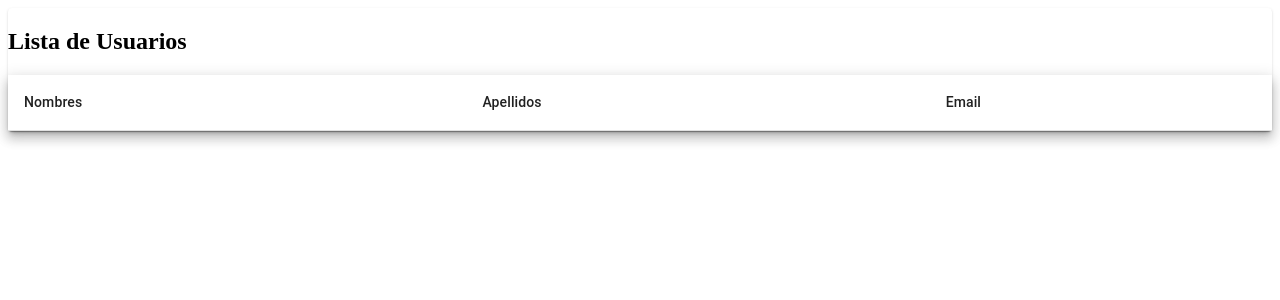
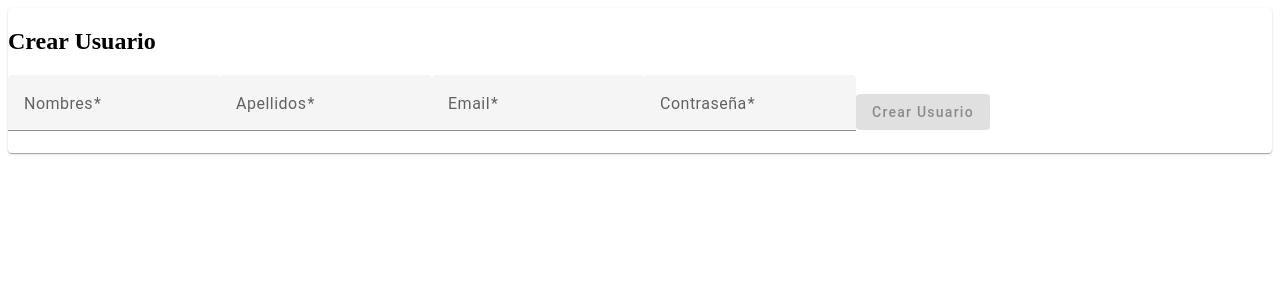
Before and after one commit to aenocmartinez/gestor-usuarios-planus, an Angular app: page /users/create in a window 1280 px wide. Before the commit this address led to /users. Shown: the top 300 px of the page. Built offline with nearby package versions, Linux system fonts and the light colour scheme; no server answers.

Commit message:
:sparkles: Servicio crear usuario

```diff
--- a/src/app/app.routes.ts
+++ b/src/app/app.routes.ts
@@ -1,8 +1,10 @@
 import { Routes } from '@angular/router';
 import { UserListComponent } from './users/user-list/user-list.component';
+import { UserCreateComponent } from './users/user-create/user-create.component';
 
 export const routes: Routes = [
   { path: 'users', component: UserListComponent },
+  { path: 'users/create', component: UserCreateComponent },
   { path: '', redirectTo: '/users', pathMatch: 'full' },
   { path: '**', redirectTo: '/users' },
 ];
--- a/src/app/users/user-create/user-create.component.html
+++ b/src/app/users/user-create/user-create.component.html
@@ -1 +1,48 @@
-<p>user-create works!</p>
+<div fxLayout="column" fxLayoutAlign="center stretch">
+    <mat-card>
+      <h2>Crear Usuario</h2>
+      <form [formGroup]="userForm" (ngSubmit)="onSubmit()">
+        <mat-form-field appearance="fill">
+          <mat-label>Nombres</mat-label>
+          <input matInput formControlName="nombres" required />
+          <mat-error *ngIf="userForm.get('nombres')?.hasError('required')">
+            Este campo es obligatorio.
+          </mat-error>
+        </mat-form-field>
+
+        <mat-form-field appearance="fill">
+          <mat-label>Apellidos</mat-label>
+          <input matInput formControlName="apellidos" required />
+          <mat-error *ngIf="userForm.get('apellidos')?.hasError('required')">
+            Este campo es obligatorio.
+          </mat-error>
+        </mat-form-field>
+
+        <mat-form-field appearance="fill">
+          <mat-label>Email</mat-label>
+          <input matInput type="email" formControlName="email" required />
+          <mat-error *ngIf="userForm.get('email')?.hasError('required')">
+            Este campo es obligatorio.
+          </mat-error>
+          <mat-error *ngIf="userForm.get('email')?.hasError('email')">
+            Ingrese un email válido.
+          </mat-error>
+        </mat-form-field>
+
+        <mat-form-field appearance="fill">
+          <mat-label>Contraseña</mat-label>
+          <input matInput type="password" formControlName="password" required />
+          <mat-error *ngIf="userForm.get('password')?.hasError('required')">
+            Este campo es obligatorio.
+          </mat-error>
+          <mat-error *ngIf="userForm.get('password')?.hasError('minlength')">
+            La contraseña debe tener al menos 6 caracteres.
+          </mat-error>
+        </mat-form-field>
+
+        <button mat-raised-button color="primary" type="submit" [disabled]="userForm.invalid">
+          Crear Usuario
+        </button>
+      </form>
+    </mat-card>
+  </div>
--- a/src/app/users/user-create/user-create.component.ts
+++ b/src/app/users/user-create/user-create.component.ts
@@ -1,11 +1,54 @@
 import { Component } from '@angular/core';
+import { CommonModule } from '@angular/common';
+import { ReactiveFormsModule, FormGroup, FormBuilder, Validators } from '@angular/forms';
+import { MatCardModule } from '@angular/material/card';
+import { MatFormFieldModule } from '@angular/material/form-field';
+import { MatInputModule } from '@angular/material/input';
+import { MatButtonModule } from '@angular/material/button';
+import { Router } from '@angular/router';
+import { UsersService } from '../users.service';
 
 @Component({
   selector: 'app-user-create',
-  imports: [],
+  standalone: true,
+  imports: [
+    CommonModule,
+    ReactiveFormsModule,
+    MatCardModule,
+    MatFormFieldModule,
+    MatInputModule,
+    MatButtonModule,
+  ],
   templateUrl: './user-create.component.html',
-  styleUrl: './user-create.component.scss'
+  styleUrls: ['./user-create.component.scss'],
 })
 export class UserCreateComponent {
+  userForm: FormGroup;
 
+  constructor(
+    private usersService: UsersService,
+    private fb: FormBuilder,
+    private router: Router
+  ) {
+    this.userForm = this.fb.group({
+      nombres: ['', [Validators.required]],
+      apellidos: ['', [Validators.required]],
+      email: ['', [Validators.required, Validators.email]],
+      password: ['', [Validators.required, Validators.minLength(6)]],
+    });
+  }
+
+  onSubmit(): void {
+    if (this.userForm.valid) {
+      this.usersService.createUser(this.userForm.value).subscribe(
+        (response) => {
+          console.log('Usuario creado:', response);
+          this.router.navigate(['/users']); // Redirigir al listado de usuarios
+        },
+        (error) => {
+          console.error('Error al crear usuario:', error);
+        }
+      );
+    }
+  }
 }
--- a/src/app/users/user-list/user-list.component.html
+++ b/src/app/users/user-list/user-list.component.html
@@ -1,4 +1,9 @@
 <div fxLayout="column" fxLayoutAlign="center stretch">
+
+  <div fxLayout="row" fxLayoutAlign="end center" style="margin-bottom: 16px;">
+    <button mat-raised-button color="primary" routerLink="/users/create">Crear Usuario</button>
+  </div>
+
     <mat-card>
       <h2>Lista de Usuarios</h2>
       <table mat-table [dataSource]="users" class="mat-elevation-z8">
--- a/src/app/users/user-list/user-list.component.ts
+++ b/src/app/users/user-list/user-list.component.ts
@@ -3,11 +3,13 @@ import { CommonModule } from '@angular/common';
 import { MatTableModule } from '@angular/material/table';
 import { MatCardModule } from '@angular/material/card';
 import { UsersService } from '../users.service';
+import { MatButtonModule } from '@angular/material/button';
+import { RouterModule } from '@angular/router';
 
 @Component({
   selector: 'app-user-list',
   standalone: true,
-  imports: [CommonModule, MatTableModule, MatCardModule],
+  imports: [CommonModule, MatTableModule, MatCardModule, MatButtonModule, RouterModule],
   templateUrl: './user-list.component.html',
   styleUrls: ['./user-list.component.scss'],
 })
--- a/src/app/users/users.service.ts
+++ b/src/app/users/users.service.ts
@@ -20,4 +20,15 @@ export class UsersService {
       })
     );
   }
+
+  createUser(user: any): Observable<any> {
+    const url = `${this.baseUrl}/Agregar`;
+    return from(this.authService.getToken()).pipe(
+      switchMap((token) => {
+        const headers = new HttpHeaders({ Authorization: `Bearer ${token}` });
+        return this.http.post(url, user, { headers });
+      })
+    );
+  }
+
 }
--- a/src/main.ts
+++ b/src/main.ts
@@ -3,7 +3,13 @@ import { AppComponent } from './app/app.component';
 import { provideHttpClient } from '@angular/common/http';
 import { provideRouter } from '@angular/router';
 import { routes } from './app/app.routes';
+import { importProvidersFrom } from '@angular/core';
+import { BrowserAnimationsModule } from '@angular/platform-browser/animations'; // Importa el módulo
 
 bootstrapApplication(AppComponent, {
-  providers: [provideRouter(routes), provideHttpClient()],
+  providers: [
+    provideRouter(routes),
+    provideHttpClient(),
+    importProvidersFrom(BrowserAnimationsModule), // Agregar BrowserAnimationsModule
+  ],
 }).catch((err) => console.error(err));
```
